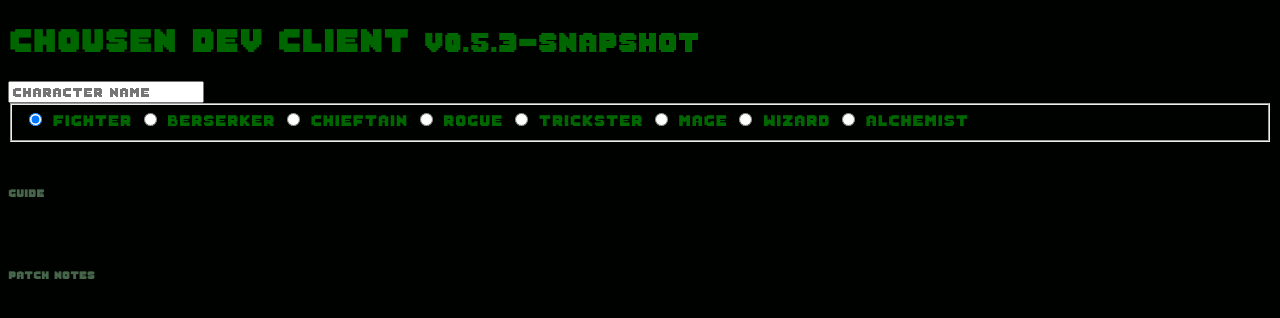
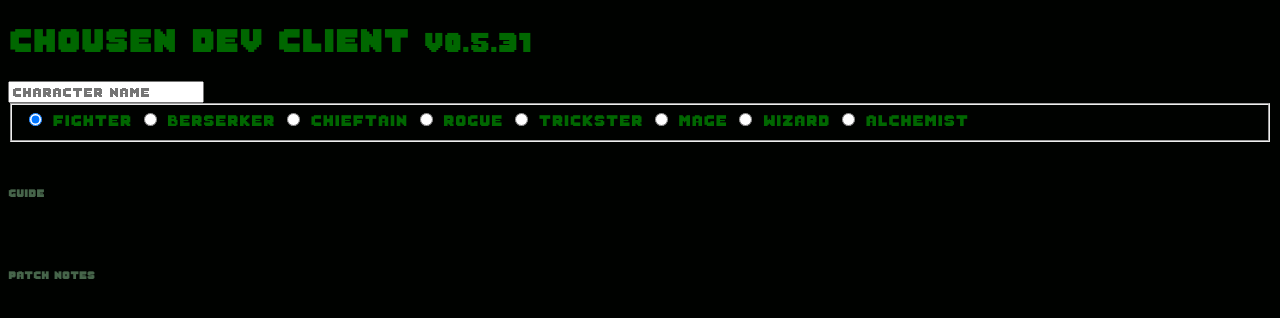
Before and after one commit to RawToast/chousen-frontend, an Angular app: page / in a window 1280 px wide. Shown: the top 318 px of the page. Built offline with nearby package versions, Linux system fonts and the light colour scheme.

Commit message:
Update README.md and version

```diff
--- a/src/app/app.component.html
+++ b/src/app/app.component.html
@@ -1,7 +1,7 @@
 <!--The content below is only a placeholder and can be replaced.-->
 <div class="container">
 
-  <h1 class="lead" (click)="goHome()" >Chousen Dev Client <small>v0.5.3-SNAPSHOT</small></h1>
+  <h1 class="lead" (click)="goHome()" >Chousen Dev Client <small>v0.5.31</small></h1>
 
   <router-outlet></router-outlet>
 </div>
```
Also changed, not shown: 1 other file (tests, documents, lock files or other folders).
